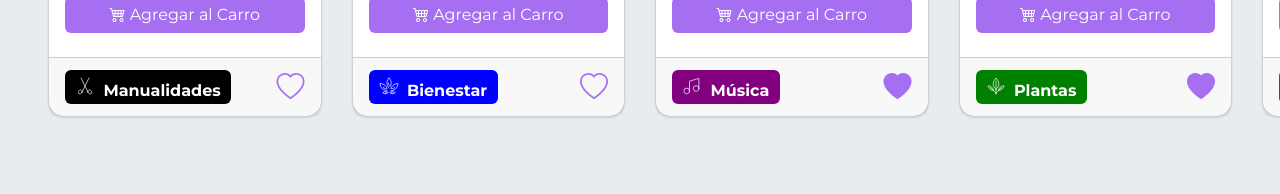
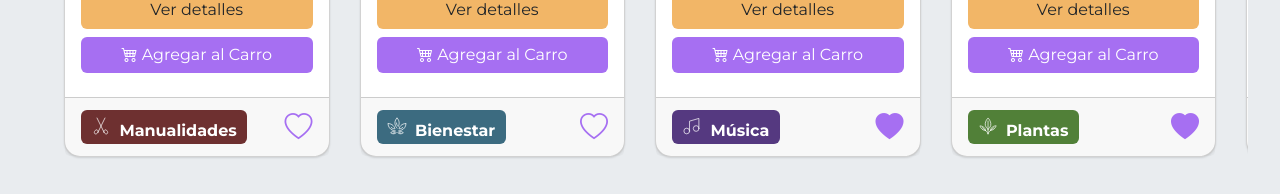
Before and after one commit to carolinalunasfarah/marketplace-frontend-react-user, a React (Vite) app in the folder frontend/: page / in a window 1280 px wide. Shown: the part 1125-1319 px from the top of the page. Built offline with nearby package versions, Linux system fonts and the light colour scheme.

Commit message:
update category background colors

```diff
--- a/frontend/src/App.css
+++ b/frontend/src/App.css
@@ -43,7 +43,7 @@
 
 /* Category */
 .Category[data-id_category="bienestar"] {
-  background-color: blue !important;
+    background-color :#3C6B80 !important;
 }
 .Category[data-id_category="bienestar"]:before {
     content: "";
@@ -55,7 +55,7 @@
     margin-right: 0.5rem;
 }
 .Category[data-id_category="manualidades"] {
-  background-color: black !important;
+    background-color: #6e3030 !important;
 }
 .Category[data-id_category="manualidades"]:before {
     content: "";
@@ -67,7 +67,7 @@
     margin-right: 0.5rem;
 }
 .Category[data-id_category="musica"] {
-  background-color: purple !important;
+    background-color: #553980 !important;
 }
 .Category[data-id_category="musica"]:before {
     content: "";
@@ -79,7 +79,7 @@
     margin-right: 0.5rem;
 }
 .Category[data-id_category="plantas"] {
-  background-color: green !important;
+    background-color: #518038 !important;
 }
 .Category[data-id_category="plantas"]:before {
     content: "";
@@ -177,38 +177,39 @@ header h1 {
 
 /* Swiper */
 .productSlider {
-  padding: 1rem 3rem;
+    margin: 2rem;
+    padding: 2rem;
 }
 
 /* UserProfile */
 .box-shadow {
-  box-shadow: 0 1px 2px 0 rgba(0,0,0,.12)
+    box-shadow: 0 1px 2px 0 rgba(0, 0, 0, 0.12);
 }
 .bg-primary {
-  background-color: #A66FF2 !important;
+    background-color: #a66ff2 !important;
 }
 .bg-secondary {
-  background-color: #F2B667 !important;
+    background-color: #f2b667 !important;
 }
 .text-primary {
-  color: #A66FF2 !important;
+    color: #a66ff2 !important;
 }
 .text-secondary {
-  color: #F2B667 !important;
+    color: #f2b667 !important;
 }
 .border-secondary {
-  border-color: #F2B667 !important;
+    border-color: #f2b667 !important;
 }
 .form-control {
-  height:3rem!important;
-  border-color:#dee2e6!important;
-  font-size:20px!important;
+    height: 3rem !important;
+    border-color: #dee2e6 !important;
+    font-size: 20px !important;
 }
 .css-hlgwow {
-  padding:7px 8px !important;
+    padding: 7px 8px !important;
 }
 .css-13cymwt-control {
-  border-color:#dee2e6!important;
+    border-color: #dee2e6 !important;
 }
 @keyframes moveBackground {
     0%,
@@ -221,7 +222,11 @@ header h1 {
     }
 }
 .animated-gradient {
-  background: linear-gradient(135deg, rgba(255, 0, 0, 1) 0%, rgba(255, 255, 0, 1) 100%);
+    background: linear-gradient(
+        135deg,
+        rgba(255, 0, 0, 1) 0%,
+        rgba(255, 255, 0, 1) 100%
+    );
     background-size: 200% 200%;
     animation: moveBackground 4s ease infinite;
 }
--- a/frontend/src/components/Navigation.jsx
+++ b/frontend/src/components/Navigation.jsx
@@ -42,7 +42,7 @@ const Navigation = () => {
                         Mi Perfil
                     </NavLink>
                     <NavLink className={activeClass} to="/cart">
-                        Carrito: {emptyCart}
+                    <i className="bi bi-cart4"></i> :{emptyCart}
                     </NavLink>
                 </section>
             </div>
--- a/frontend/src/index.css
+++ b/frontend/src/index.css
@@ -1,8 +1,8 @@
-@import url('https://fonts.googleapis.com/css2?family=Courgette&family=Montserrat:ital,wght@0,100..900;1,100..900&display=swap');
+@import url("https://fonts.googleapis.com/css2?family=Courgette&family=Montserrat:ital,wght@0,100..900;1,100..900&display=swap");
 
 :root {
     --font-title: "Courgette", cursive;
-    --font-default: 'Montserrat', sans-serif;
+    --font-default: "Montserrat", sans-serif;
 
     --color-blue: "#72CEF2";
     --color-green: "#9AF26B";
@@ -12,6 +12,10 @@
     --color-purpledark: "#34234D";
     --color-greendark: "#314D22";
     --color-bluedark: "#24414D";
+    --color-purplemedium: "#553980";
+    --color-greenmedium: "#518038";
+    --color-bluemedium: "#3C6B80";
+    --color--burgundy: "#6e3030";
 }
 
 body {
```
Also changed, not shown: 1 other file (tests, documents, lock files or other folders). Lines whose indentation alone changed are shown as unchanged.
